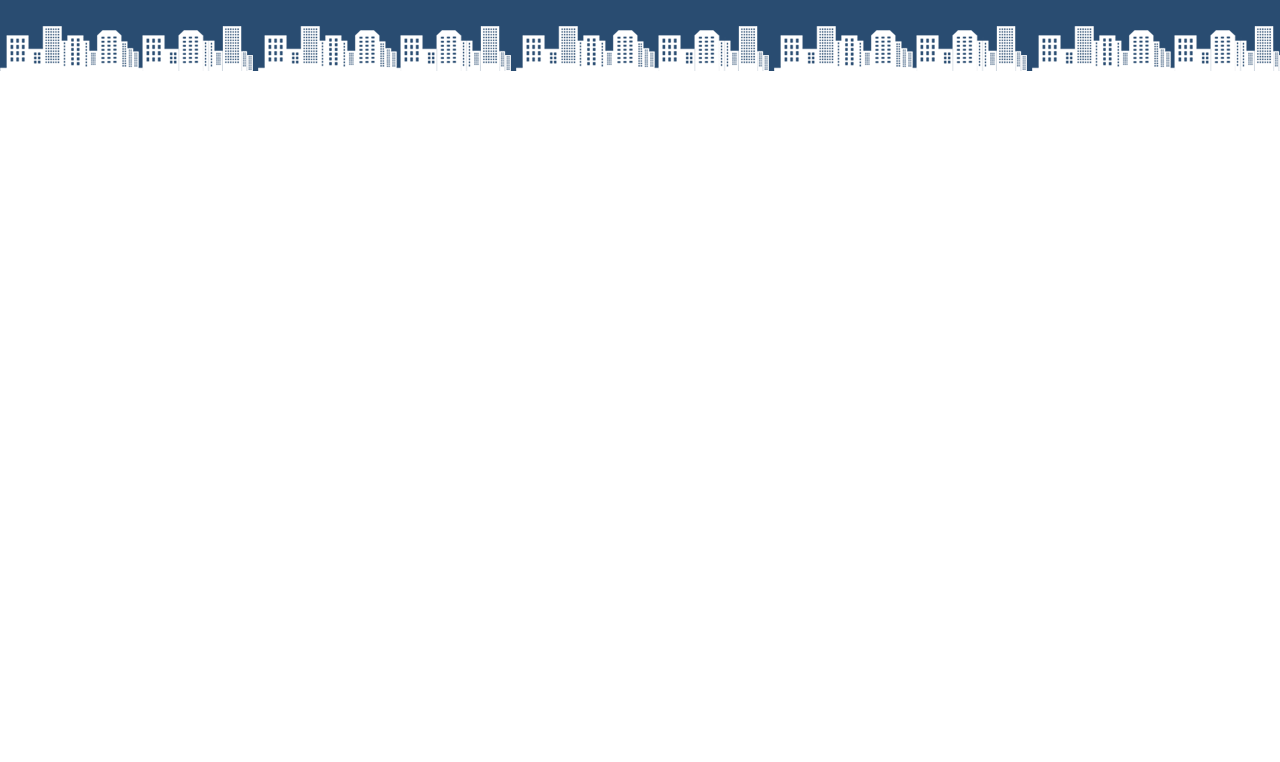
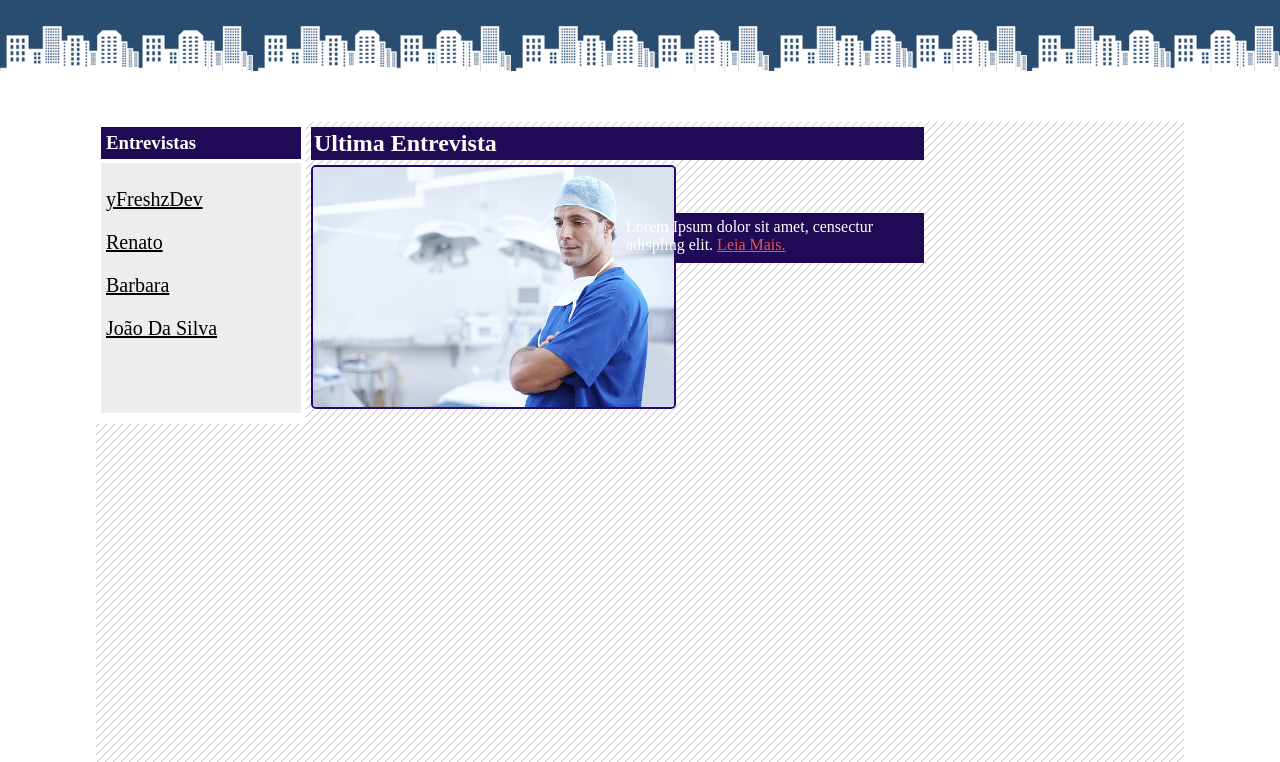
Before and after one commit to yfreshzdev/Estudos, a plain HTML site: page Projetos/noticias-cidade/home.html in a window 1280 px wide. Shown: the part 158-920 px from the top of the page. Before the commit the page ends 800 px from the top, so only its background shows below. Drawn offline with Linux system fonts and the light colour scheme.

Commit message:
commit css

```diff
--- a/Projetos/noticias-cidade/home.html
+++ b/Projetos/noticias-cidade/home.html
@@ -27,7 +27,25 @@
     </header>
 
     <main class="conteudo">
+        <section class="lateral">
+            <h3 class="lateral-titulo">Entrevistas</h3>
+                <ul class="entrevistas">
+                    <li class="item-lateral">yFreshzDev</li>
+                    <li class="item-lateral">Renato</li>
+                    <li class="item-lateral">Barbara</li>
+                    <li class="item-lateral">João Da Silva</li>
+                </ul>
+        </section>
 
+        <section class="conteudo1">
+            <div class="noticias1">
+                <h2 class="titulo-noticias1">
+                    Ultima Entrevista
+                </h2>
+                <img class="item-imagem" src="../noticias-cidade/imagens/doutor.jpg">
+                <p class="subtitulo">Lorem Ipsum dolor sit amet, censectur adispling elit. <a  href="###" style="color: rgb(241, 81, 81); text-decoration: underline;">Leia Mais.</a></p>
+            </div>
+        </section>
     </main>
 </body>
 </html>
--- a/Projetos/noticias-cidade/style.css
+++ b/Projetos/noticias-cidade/style.css
@@ -58,3 +58,76 @@ a:hover{
     color: #a4d6ff;
     text-decoration: none;
 }
+
+.conteudo{
+    display: flex;
+    background: url('../noticias-cidade/imagens/fundo-caixa.png');
+    margin-top: 100px;
+    height: 80vh;
+    width: 85%;
+    margin-left: 6em;
+}
+
+.lateral{
+    background-color: #fff;
+    display: block;
+    height: 36.5vh;
+    width: 200px;
+    padding: 5px;
+}
+
+.lateral-titulo{
+    color: #fff;
+    background-color: rgb(31, 11, 85);
+    padding: 5px;
+}
+
+.entrevistas{
+    background-color: rgb(238, 237, 237);
+    margin-top: 4px;
+    list-style: none;
+    font-size: 20px;
+    height: 30vh;
+    padding: 5px;
+}
+
+.item-lateral{
+    margin-top: 20px;
+    text-decoration: underline;
+}
+
+.conteudo1{
+    display: flex;
+    justify-content: left;
+    margin-top: 5px;
+    margin-left: 5px;
+    height: 75vh;
+    width: 600px;
+}
+
+.item-imagem{
+    height:  30vh;
+    border-radius: 5px;
+    border: 2px solid rgb(37, 9, 112);
+    margin-top: 5px;
+}
+
+.titulo-noticias1{
+    color: #fff;
+    background-color: rgb(31, 11, 85);
+    padding: 3px;
+}
+
+.subtitulo{
+    color: white;
+    background-color: rgb(31, 11, 85);
+    padding: 5px;
+    height: 40px;
+    width: 293px;
+    margin-top: -200px;
+    margin-left: 310px;
+}
+
+.noticias1{
+    display: block;
+}
```
